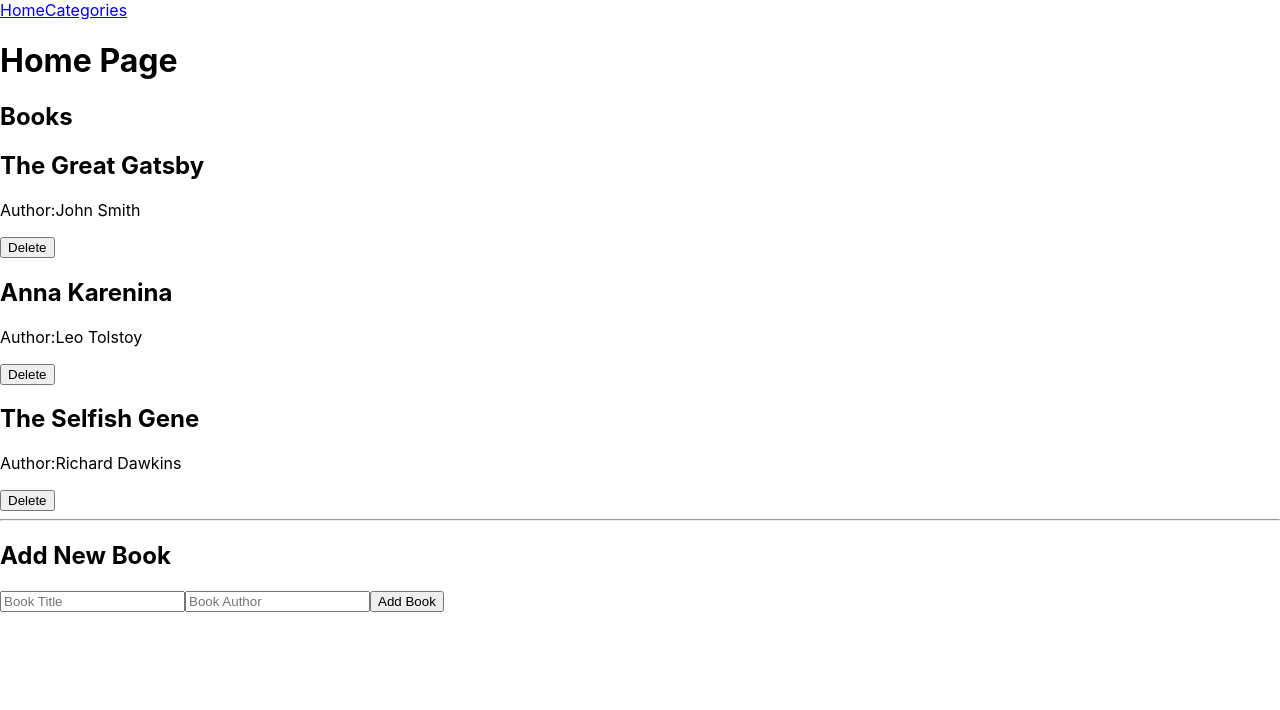
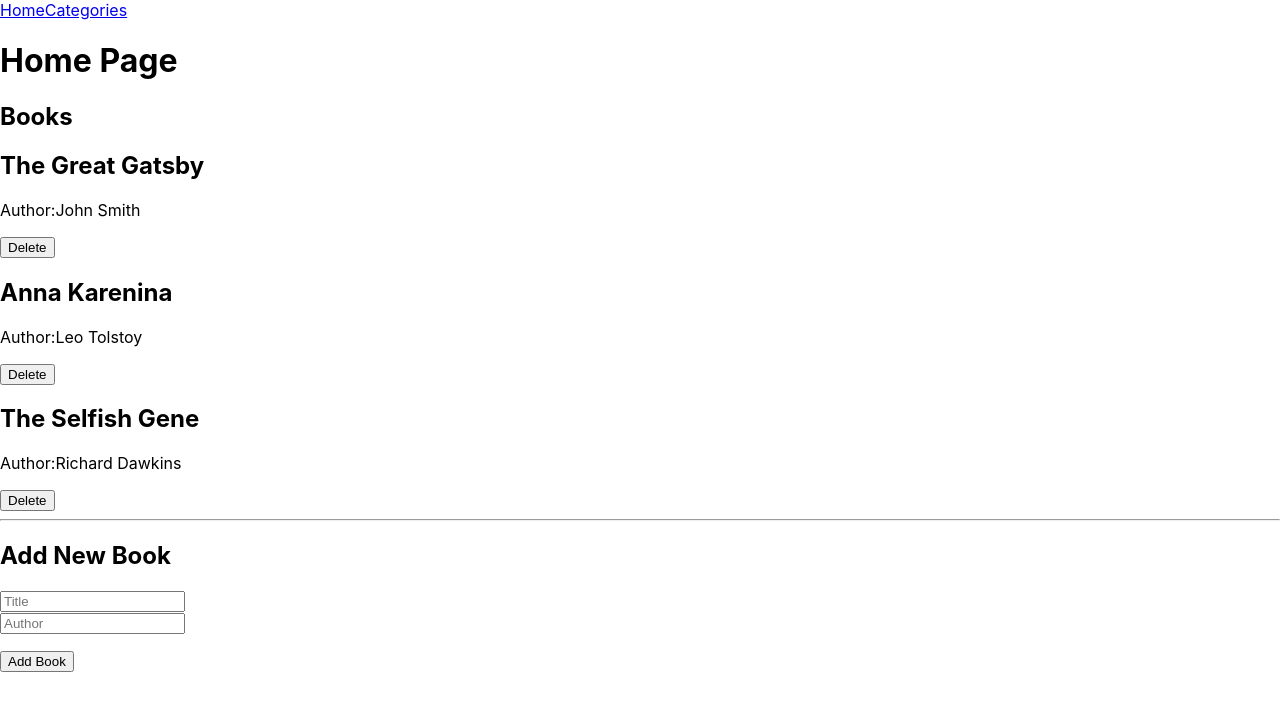
Before and after one commit to 78fatemanazari/react-bookstore, a React (Create React App) app: page / in a window 1280 px wide. Shown: the top 710 px of the page. Built offline with nearby package versions, Linux system fonts and the light colour scheme.

Commit message:
Add form

```diff
--- a/src/components/BookForm.js
+++ b/src/components/BookForm.js
@@ -6,20 +6,24 @@ import { addBook } from '../redux/books/booksSlice';
 const BookForm = () => {
   const [title, setTitle] = useState('');
   const [author, setAuthor] = useState('');
-
+  const [category, setCategory] = useState('');
   const dispatch = useDispatch();
 
   const handleSubmit = (e) => {
     e.preventDefault();
+    const itemId = uuidv4();
     if (title && author) {
-      const newBook = {
-        id: uuidv4(), // Generate a unique ID
-        title,
-        author,
-      };
-      dispatch(addBook(newBook));
+      dispatch(
+        addBook({
+          title,
+          author,
+          category,
+          item_id: itemId,
+        }),
+      );
       setTitle('');
       setAuthor('');
+      setCategory('');
     }
   };
 
@@ -27,9 +31,25 @@ const BookForm = () => {
     <div className="book-form">
       <h2>Add New Book</h2>
       <form onSubmit={handleSubmit}>
-        <input type="text" placeholder="Book Title" value={title} onChange={(e) => setTitle(e.target.value)} />
-        <input type="text" placeholder="Book Author" value={author} onChange={(e) => setAuthor(e.target.value)} />
-        <button type="submit">Add Book</button>
+        <div>
+          <input
+            type="text"
+            placeholder="Title"
+            value={title}
+            onChange={(e) => setTitle(e.target.value)}
+          />
+        </div>
+        <div>
+          <input
+            type="text"
+            placeholder="Author"
+            value={author}
+            onChange={(e) => setAuthor(e.target.value)}
+          />
+        </div>
+        <p>
+          <button type="submit">Add Book</button>
+        </p>
       </form>
     </div>
   );
```
